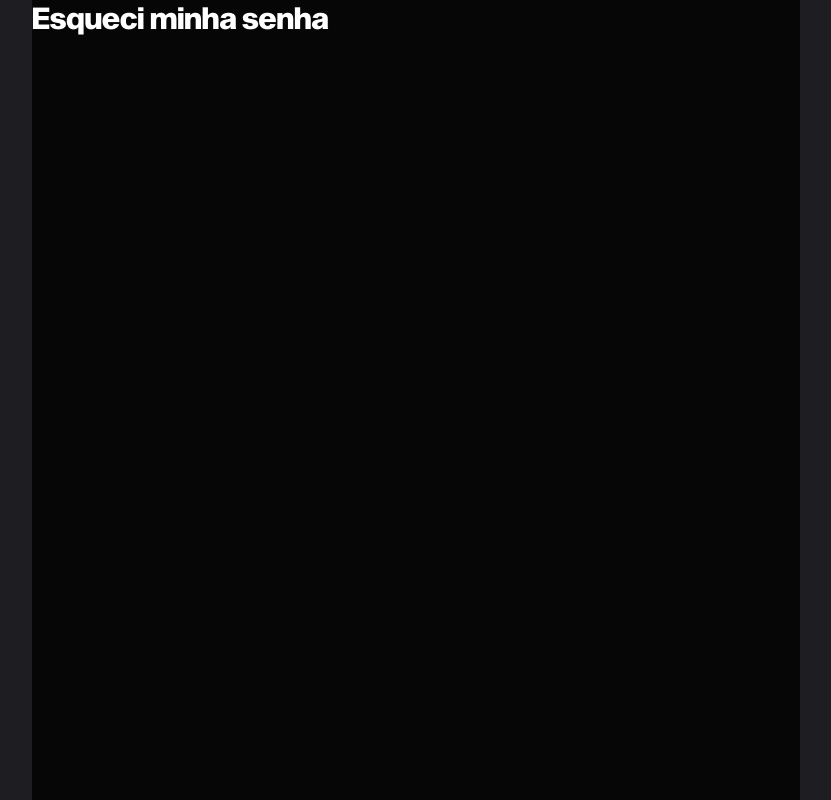
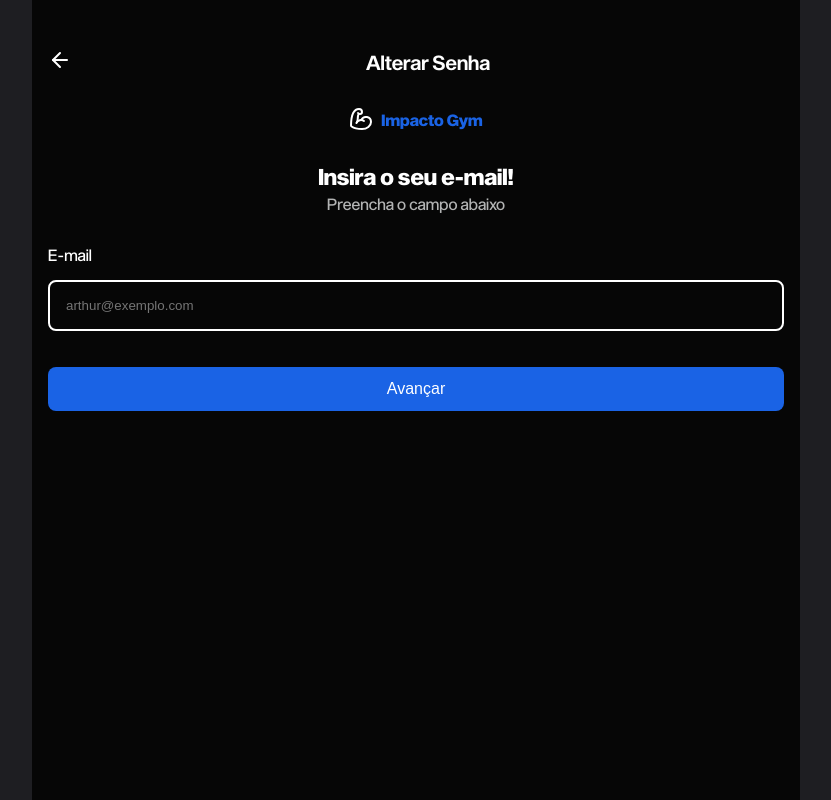
Before and after one commit to PI-CCOMP/impacto-gym, a React (Vite) app: page /alterar-senha in a window 1280 px wide. Shown: the whole page, without its empty margins (224-1055 px from the left). Built offline with nearby package versions, Linux system fonts and the light colour scheme.

Commit message:
feat: forgotpassword page

```diff
--- a/src/pages/Member/ForgotPassword.tsx
+++ b/src/pages/Member/ForgotPassword.tsx
@@ -1,7 +1,58 @@
+import { useState } from "react";
+import { useNavigate } from "react-router-dom";
+
+import { Container } from "../../components/Container";
+import { Logo } from "../../components/Logo";
+import { PageHeader } from "../../components/PageHeader";
+import { FormHeader } from "../../components/FormHeader";
+import { Input } from "../../components/Input/input";
+import { Button } from "../../components/Button";
+
+import { validateEmailRequired } from "../../validators";
+
 export function ForgotPassword() {
+  const navigate = useNavigate();
+  const [value, setValue] = useState("");
+  const [error, setError] = useState("");
+  const [touched, setTouched] = useState(false);
+  const [submitAttempted, setSubmitAttempted] = useState(false);
+
+  function handleChange(e: React.ChangeEvent<HTMLInputElement>) {
+    setValue(e.target.value);
+    setTouched(true);
+    setError(validateEmailRequired(e.target.value));
+  }
+
+  function handleSubmit(e: React.FormEvent<HTMLFormElement>) {
+    e.preventDefault();
+    setSubmitAttempted(true);
+    const newError = validateEmailRequired(value);
+    setError(newError);
+    if (newError) return;
+    navigate(-1);
+  }
+
   return (
-    <>
-      <h1>Esqueci minha senha</h1>
-    </>
+    <Container>
+      <PageHeader onBack={() => navigate(-1)}>Alterar Senha</PageHeader>
+      <Logo />
+      <FormHeader subtitle="Preencha o campo abaixo">
+        Insira o seu e-mail!
+      </FormHeader>
+      <form onSubmit={handleSubmit}>
+        <Input
+          labelText="E-mail"
+          type="email"
+          id="email"
+          name="email"
+          placeholder="arthur@exemplo.com"
+          value={value}
+          onChange={handleChange}
+          errorMessage={touched || submitAttempted ? error : ""}
+          autoComplete="email"
+        />
+        <Button type="submit">Avançar</Button>
+      </form>
+    </Container>
   );
 }
--- a/src/pages/Member/Index.tsx
+++ b/src/pages/Member/Index.tsx
@@ -4,17 +4,14 @@ import { Logo } from "../../components/Logo";
 
 import { Link } from "react-router-dom";
 
+import manBackground from "../../assets/img/backgrounds/homem.jpeg";
+import maleBackground from "../../assets/img/backgrounds/mulher.jpg";
+
 import styles from "../Member/Auth.module.css";
-
-// Em produção: URLs das imagens de fundo vêm da configuração do sistema (ex: GET /settings/hero-images)
-const HERO_IMAGES = [
-  "https://images.unsplash.com/photo-1534438327276-14e5300c3a48?w=800&q=80",
-  "https://images.unsplash.com/photo-1571019613454-1cb2f99b2d8b?w=800&q=80",
-];
 
 export function Index() {
   return (
-    <ContainerBackground backgroundImages={HERO_IMAGES}>
+    <ContainerBackground backgroundImages={[manBackground, maleBackground]}>
       <h1 className={styles.heroTitle}>
         Prepara-se para <br />
         <span className="highlight">Transformar!</span>
```
